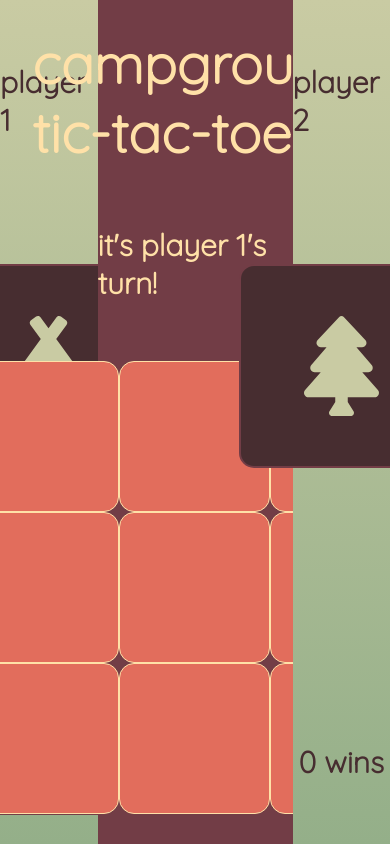
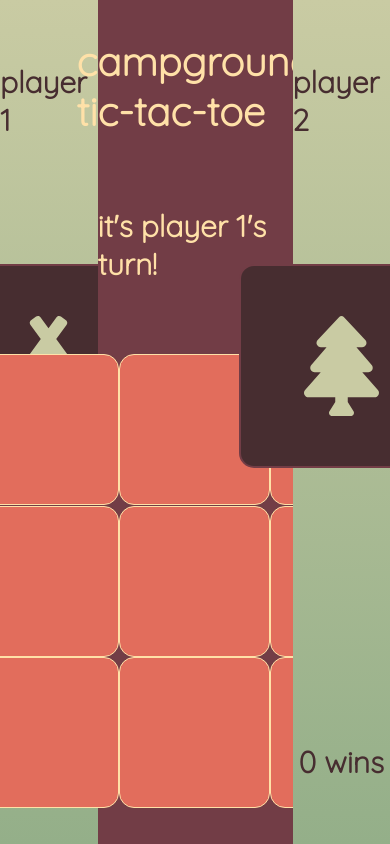
Before and after one commit to maddielaw/tic-tac-toe-solo, a website: page index.html in a window 390 px wide. Shown: the top 844 px of the page. Drawn offline with Linux system fonts and the light colour scheme.

Commit message:
Add responsive layout for larger laptops

```diff
--- a/index.html
+++ b/index.html
@@ -1,6 +1,7 @@
 <!DOCTYPE html>
 <html lang="en" dir="ltr">
   <head>
+    <meta name="viewport" content="width=device-width, initial-scale=1">
     <link rel="stylesheet" href="styles.css"/>
     <link href="https://fonts.googleapis.com/css2?family=Open+Sans:wght@500;600;700&family=Quicksand:wght@300&display=swap" rel="stylesheet">
     <script defer src="./node_modules/@fortawesome/fontawesome-free/js/all.js"></script>
--- a/styles.css
+++ b/styles.css
@@ -27,10 +27,32 @@ main {
   background-color: #723D46;
 }
 
+/* from a minimum width of 600px and bigger
+@media screen and (min-width: 600px) {
+  main {
+    background-color: blue;
+  }
+}
+
+/* from a minimum width of 1024px and bigger
+@media screen and (min-width: 1024px) {
+  main {
+    background-color: orange;
+  }
+} */
+
+
 .main-header {
   color: #FFE1A8;
   font-size: 55px;
   font-weight: bold;
+}
+
+/* for larger laptops */
+@media screen and (max-width: 1199px) {
+  .main-header {
+    font-size: 40px;
+  }
 }
 
 .main-player-turn-header {
```
